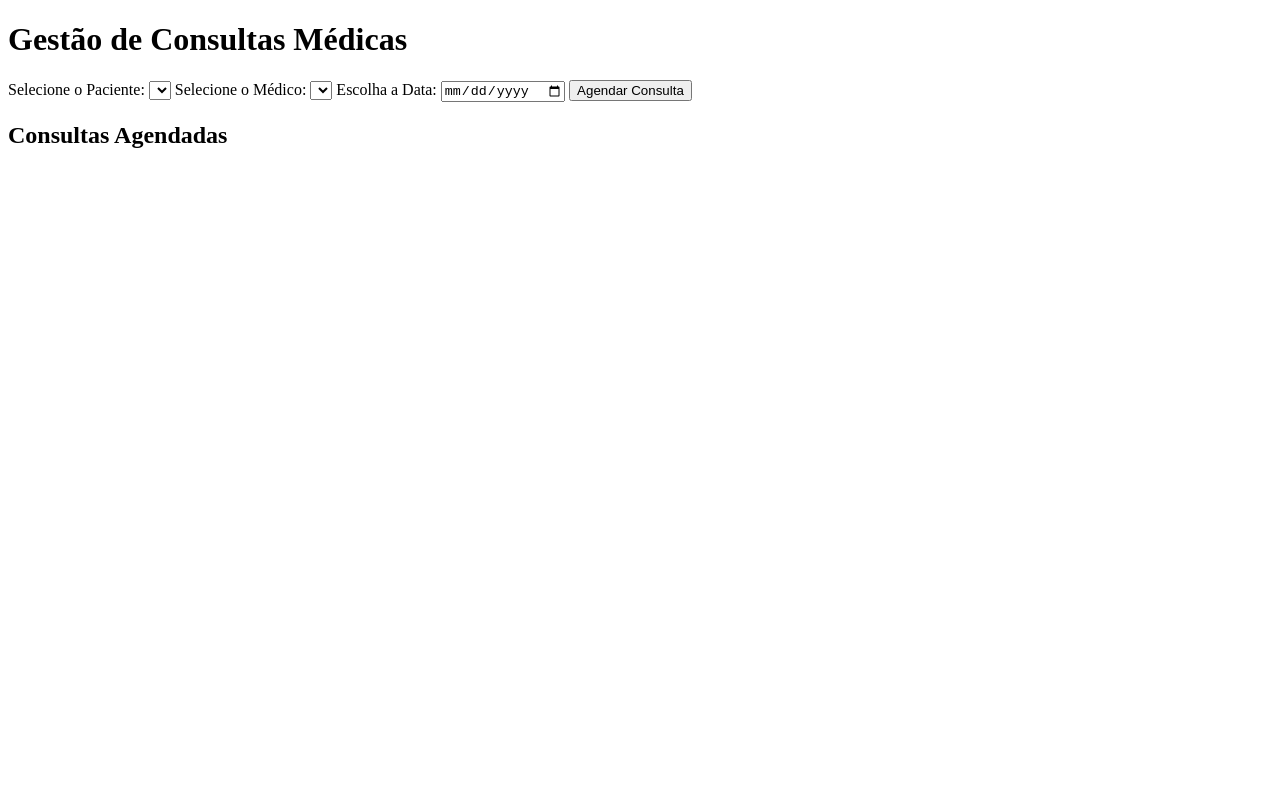
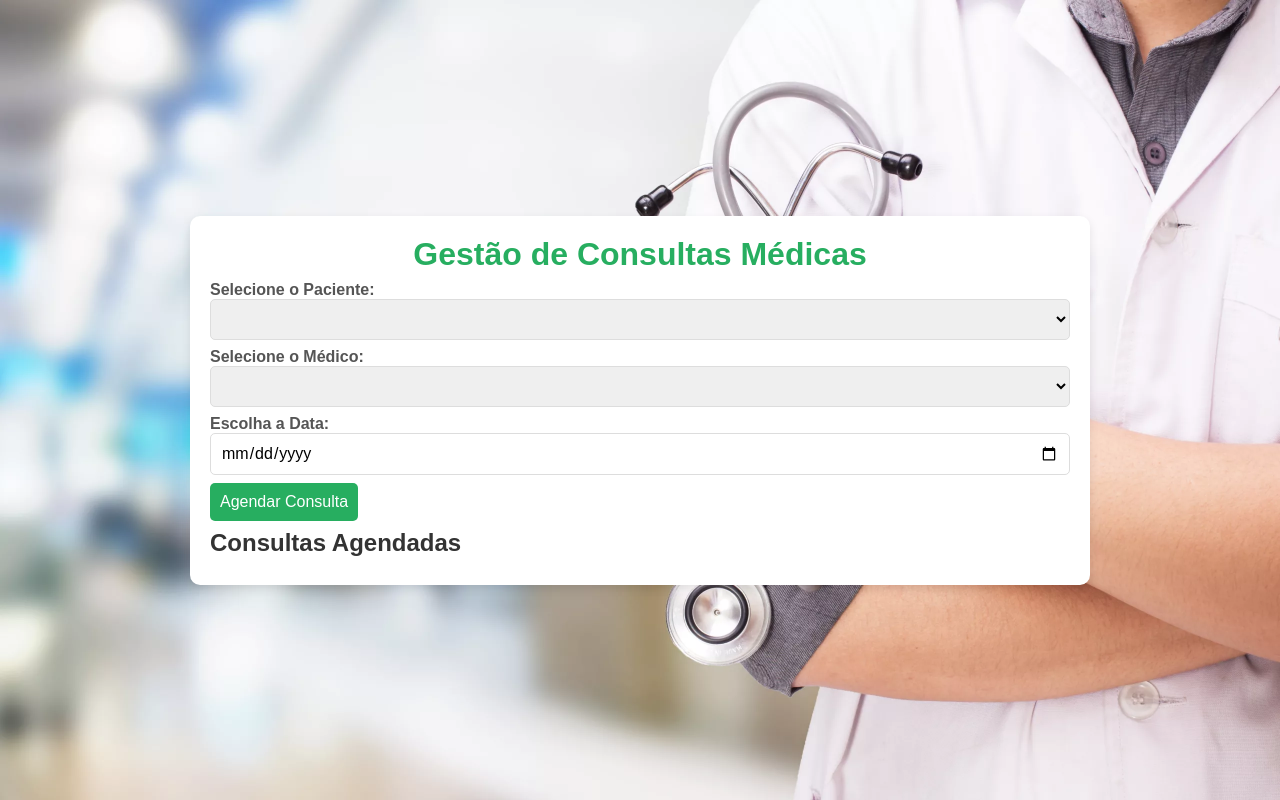
Before and after one commit to slackpro/Projeto---Clinica-Medica, a plain HTML site: page index.html in a window 1280 px wide. Drawn offline with Linux system fonts and the light colour scheme.

Commit message:
finalização do css, inicio do js

```diff
--- /dev/null
+++ b/css/style.css
@@ -0,0 +1,84 @@
+/* Definição do root com as cores do projeto */
+:root {
+  --color-background-light: #f4f4f9; /* Cor clara de fundo */
+  --color-text-dark: #333; /* Texto escuro */
+  --color-white: #ffffff; /* Branco */
+  --color-green-primary: #27ae60; /* Verde principal */
+  --color-green-hover: #218c54; /* Verde para hover */
+  --color-green-light: #e8f5e9; /* Verde claro (fundo das consultas) */
+  --color-gray-border: #ddd; /* Cinza das bordas */
+  --color-gray-label: #555; /* Cinza do texto dos labels */
+  --color-shadow: rgba(0, 0, 0, 0.1); /* Sombra leve */
+  --color-red: #ff0000; /* Vermelho (botão cancelar) */
+  --color-red-dark: #8b0000; /* Vermelho escuro para hover */
+}
+
+/* Reset básico para remover margens e paddings padrão */
+* {
+  margin: 0;
+  padding: 0;
+  box-sizing: border-box;
+  font-family: 'Arial', sans-serif;
+}
+
+body {
+  background-image: url(../assets/clinicaMedica.webp);
+  background-size: cover;
+  background-color: var(--color-background-light);
+  color: var(--color-text-dark);
+  display: flex;
+  flex-direction: column;
+  align-items: center;
+  justify-content: center;
+  min-height: 100vh;
+}
+
+.container {
+  width: 90%;
+  max-width: 900px;
+  background: var(--color-white);
+  padding: 20px;
+  border-radius: 10px;
+  box-shadow: 0 4px 10px var(--color-shadow);
+}
+
+h1 {
+  text-align: center;
+  color: var(--color-green-primary);
+  margin-bottom: 8px;
+}
+
+h2 {
+  margin-bottom: 8px;
+}
+
+label {
+  font-weight: bold;
+  color: var(--color-gray-label);
+}
+
+select,
+input {
+  width: 100%;
+  padding: 10px;
+  border: 1px solid var(--color-gray-border);
+  border-radius: 5px;
+  font-size: 16px;
+  margin-bottom: 8px;
+}
+
+button {
+  background-color: var(--color-green-primary);
+  color: var(--color-white);
+  padding: 10px;
+  font-size: 16px;
+  border: none;
+  border-radius: 5px;
+  cursor: pointer;
+  transition: 0.3s;
+  margin-bottom: 8px;
+}
+
+button:hover {
+  background: var(--color-green-hover);
+}
--- a/index.html
+++ b/index.html
@@ -3,7 +3,7 @@
   <head>
     <meta charset="UTF-8" />
     <meta name="viewport" content="width=device-width, initial-scale=1.0" />
-    <link rel="stylesheet" href="style.css" />
+    <link rel="stylesheet" href="./css/style.css" />
     <title>Gestão de Consultas</title>
   </head>
   <body>
```
Also changed, not shown: style.css (deleted).
